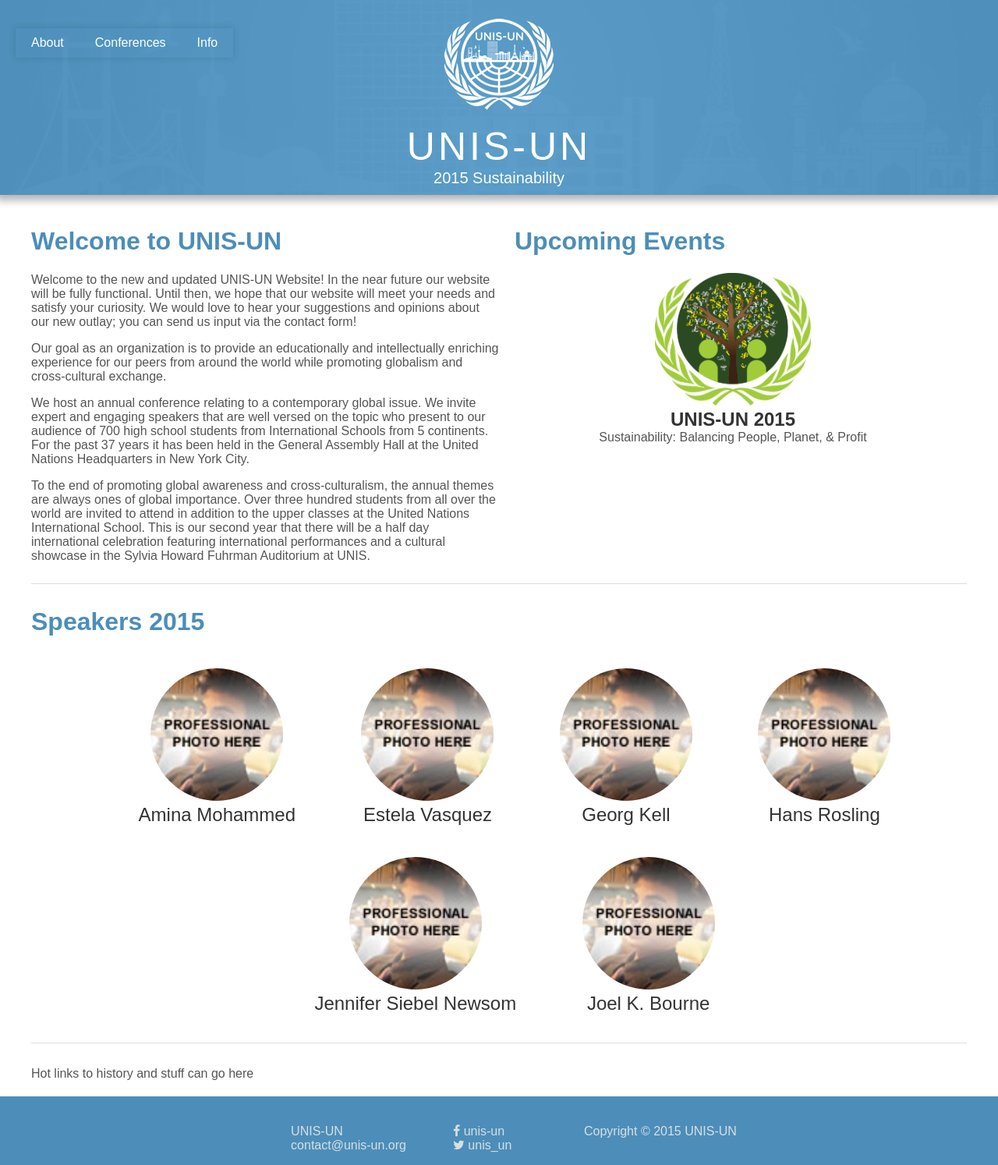
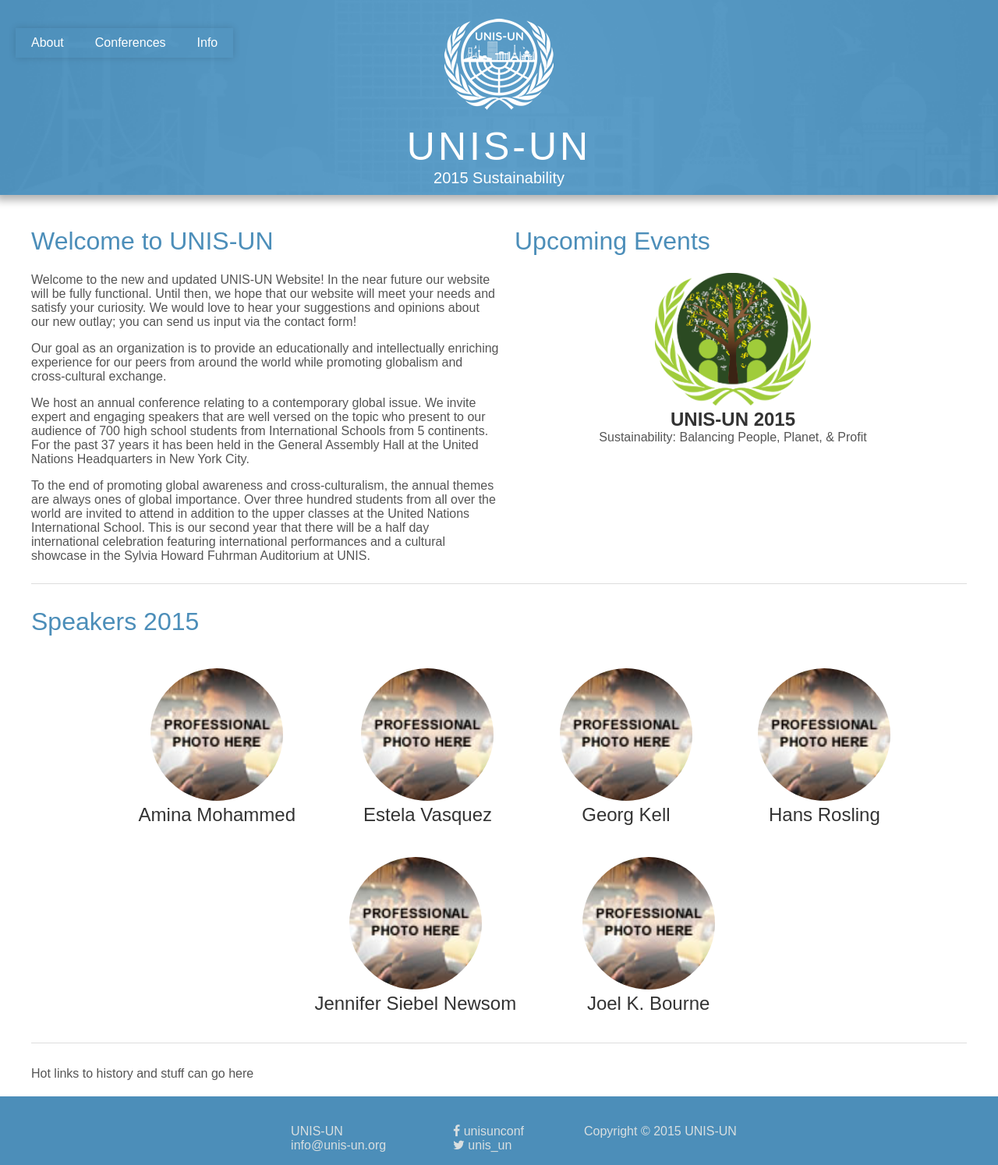
Before and after one commit to UNIS-UN/unis-un.github.io, a Jekyll site: the page built from index.html, in a window 1280 px wide. Shown: the whole page at 78% size. Built offline with Jekyll 4.4.1, drawn with Linux system fonts in a browser that asks for light colours; nearby versions of some CDN libraries.

Commit message:
Update social

```diff
--- a/_config.yml
+++ b/_config.yml
@@ -1,6 +1,6 @@
 # Site settings
 title: UNIS-UN
-email: contact@unis-un.org
+email: info@unis-un.org
 description: "unis-un does stuff"
 
 #Upcoming Confrence year (Remeber to use quotes)
@@ -8,7 +8,7 @@
 
 #Social media
 twitter_username: unis_un
-facebook_username: unis-un
+facebook_username: unisunconf
 
 # Build settings
 markdown: kramdown
--- a/css/main.css
+++ b/css/main.css
@@ -8,6 +8,7 @@
 
 h1 {
   color: #4C8EB9;
+  font-weight: normal;
 }
 h2, h3, h4, h5, h6 {
   color: #333;
```
